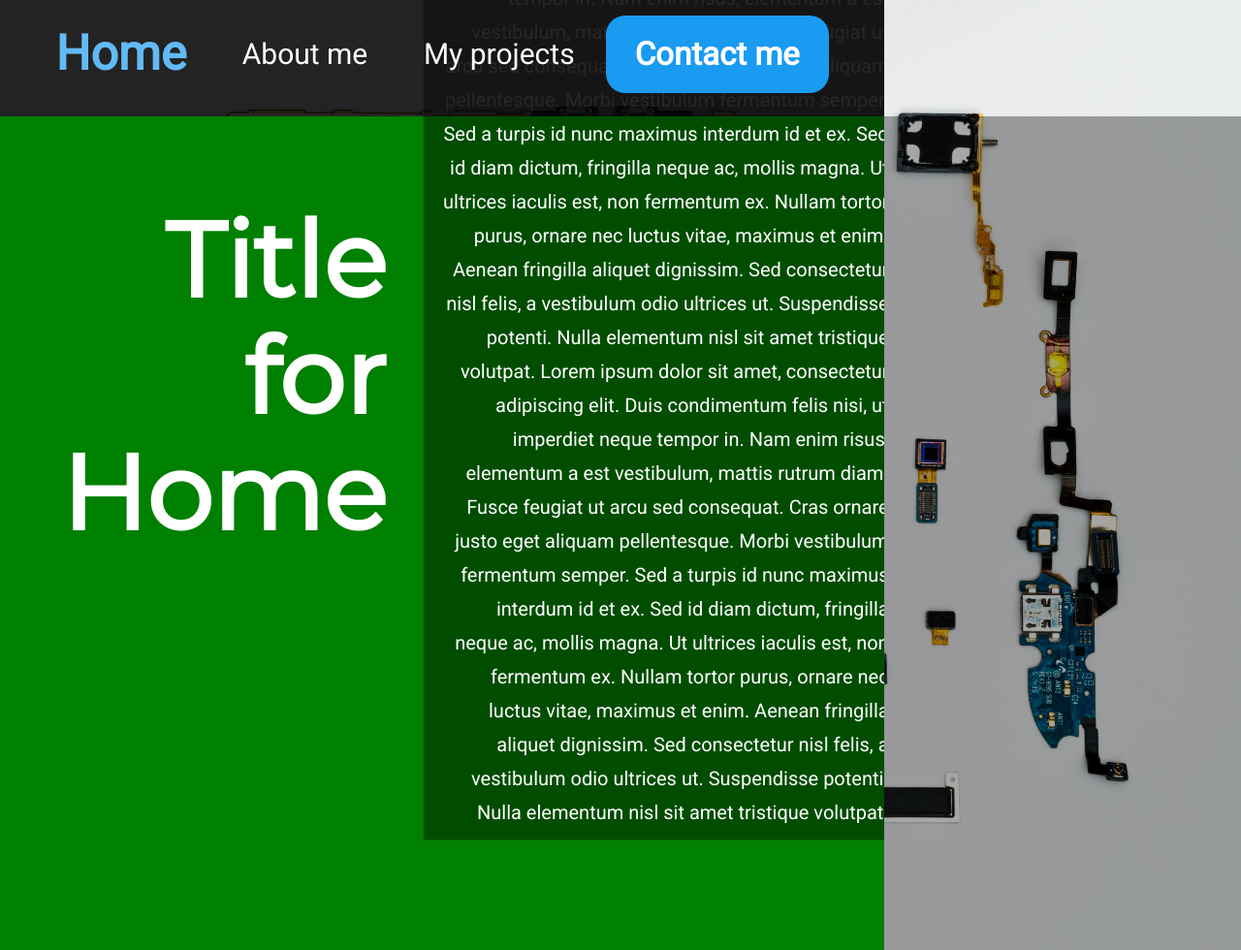
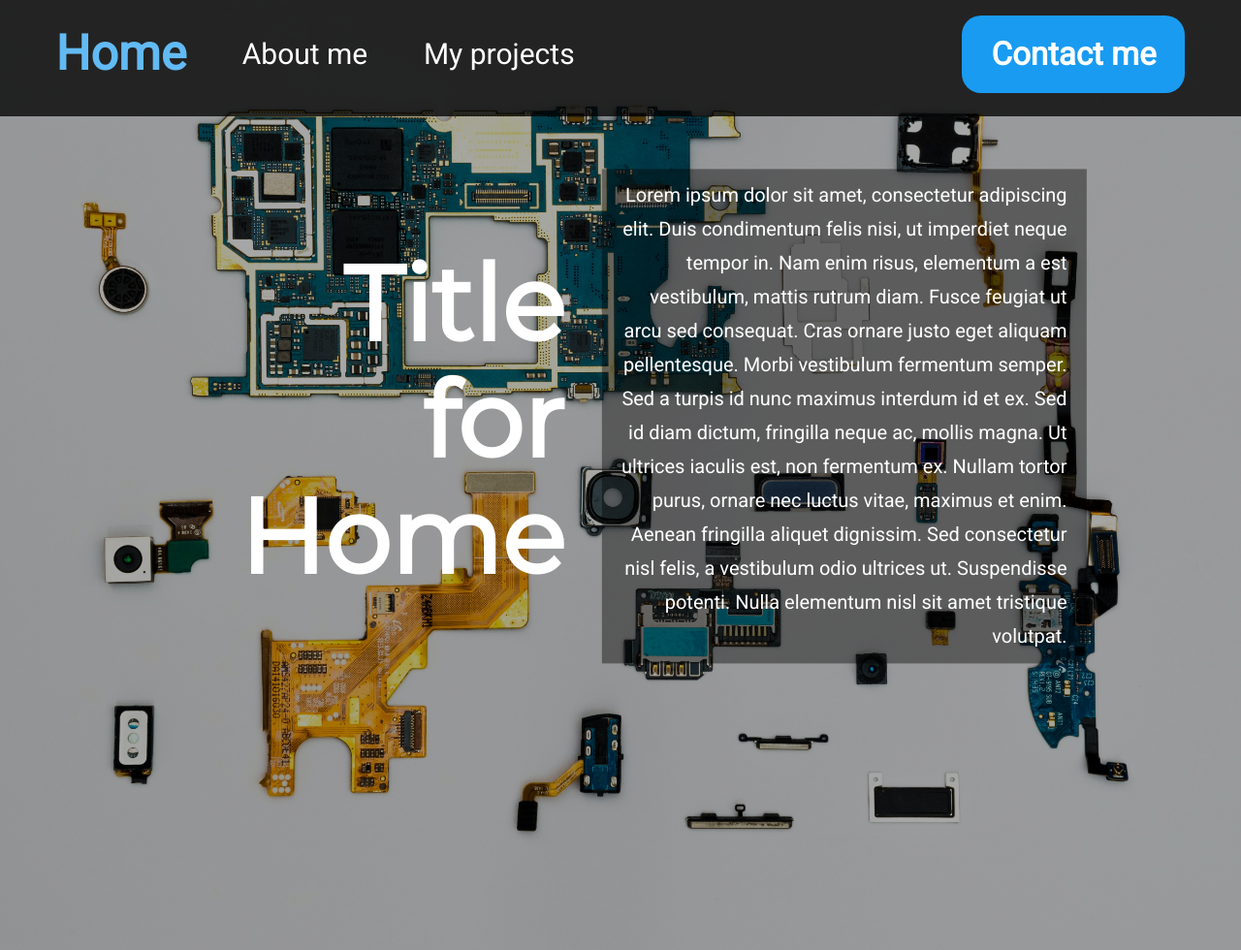
Before and after one commit to Johndhawk2/website, a PHP site: page / in a window 1280 px wide. Shown: the whole page at 97% size. Run offline with PHP 8.4, Linux system fonts and the light colour scheme.

Commit message:
XI
Attempt to directly edit background image rather than an image overlay

```diff
--- a/index.html
+++ b/index.html
@@ -13,11 +13,11 @@
 		<script src="https://maxcdn.bootstrapcdn.com/bootstrap/4.4.1/js/bootstrap.min.js"></script>
 		<script src="johnhawk.js"></script>
     </head>
-	<body>
-		<div class="bgImg" id="homeBackground"></div>
+	<body id="homeBackground">
+		<!--<div class="bgImg" id="homeBackground"></div>
 		<div class="bgImg" id="aboutBackground"></div>
 		<div class="bgImg" id="projectsBackground"></div>
-		<div class="bgImg" id="contactBackground"></div>
+		<div class="bgImg" id="contactBackground"></div>-->
 		<div class="bgImgOverlay"></div>
 
 		<!-- Nav Bar for larger screens -->
@@ -63,18 +63,14 @@
 		<!-- Tabs -->
 		<div class="tab-content">
 			<div class="tab-pane fade show active" id="home" role="tabpanel" aria-labelledby="home-tab">
-				<div class="scroll">
 				<div class="homeContent">
 					<h1 class="pageTitle" id="homeTitle">Title for Home</h1>
 					<p class="pageText" id="homeText">
 						Lorem ipsum dolor sit amet, consectetur adipiscing elit. Duis condimentum felis nisi, ut imperdiet neque tempor in. Nam enim risus, elementum a est vestibulum, mattis rutrum diam. Fusce feugiat ut arcu sed consequat. Cras ornare justo eget aliquam pellentesque. Morbi vestibulum fermentum semper. Sed a turpis id nunc maximus interdum id et ex. Sed id diam dictum, fringilla neque ac, mollis magna. Ut ultrices iaculis est, non fermentum ex. Nullam tortor purus, ornare nec luctus vitae, maximus et enim. Aenean fringilla aliquet dignissim. Sed consectetur nisl felis, a vestibulum odio ultrices ut. Suspendisse potenti. Nulla elementum nisl sit amet tristique volutpat.
-							Lorem ipsum dolor sit amet, consectetur adipiscing elit. Duis condimentum felis nisi, ut imperdiet neque tempor in. Nam enim risus, elementum a est vestibulum, mattis rutrum diam. Fusce feugiat ut arcu sed consequat. Cras ornare justo eget aliquam pellentesque. Morbi vestibulum fermentum semper. Sed a turpis id nunc maximus interdum id et ex. Sed id diam dictum, fringilla neque ac, mollis magna. Ut ultrices iaculis est, non fermentum ex. Nullam tortor purus, ornare nec luctus vitae, maximus et enim. Aenean fringilla aliquet dignissim. Sed consectetur nisl felis, a vestibulum odio ultrices ut. Suspendisse potenti. Nulla elementum nisl sit amet tristique volutpat.
 					</p>
 				</div>
 			</div>
-			</div>
 			<div class="tab-pane fade" id="about" role="tabpanel" aria-labelledby="about-tab">
-				<div class="scroll">
 				<div class="aboutContent">
 					<div id="topContent">
 						<h1 class="pageTitle" id="aboutTitle">Title for About</h1>
@@ -89,7 +85,6 @@
 					</div>
 				</div>
 			</div>
-			</div>
 			<div class="tab-pane fade" id="projects" role="tabpanel" aria-labelledby="projects-tab">
 				Projects
 			</div>
--- a/johnhawk.css
+++ b/johnhawk.css
@@ -1,34 +1,3 @@
-/*html, body{
-	height: 100%;
-	overflow: hidden!important;
-}*/
-
-.scroll{
-	background-color: green;
-	height:100%;
-	width: 100%;
-	top: 0;
-	left: 0;
-/*	position: fixed;
-	overflow: scroll!important;*/
-}
-
-html {
-	background-color: red;
-	overflow: hidden;
-	width: 100%;
-  }
-
-  body {
-	height: 100%;
-	position: fixed;
-	/* prevent overscroll bounce*/
-	background-color: lightgreen;
-	overflow-y: scroll;
-	-webkit-overflow-scrolling: touch;
-	/* iOS velocity scrolling */
-  }
-
 a.active.nav-link{
 	background-color: transparent!important;
 	color: #62BAF4!important;
@@ -188,7 +157,7 @@ a.active.nav-link.contact{
 	background-position: 50% 65%;
 }
 
-.bgImg{
+/*.bgImg{
 	position: fixed;
 	top: 0;
 	left: 0;
@@ -196,7 +165,7 @@ a.active.nav-link.contact{
 	display: none;
 	width: 100%!important;
 	height: 100%!important;
-}
+}*/
 
 .closeButton{
 	width: 100%;
--- a/johnhawk.js
+++ b/johnhawk.js
@@ -22,7 +22,7 @@ $(document).ready(function(){
 		var oldTag = $(event.relatedTarget).get()[0].hash	// previous tab
 		var newTag = $(event.target).get()[0].hash	// active tab
 		$('#pageLabel').text($(event.target).text()); // change page text
-		imgFade(oldTag,newTag,500);
+		imgFade(oldTag, newTag);
 		$(`.${newTag.substring(1)}`).addClass("active");
 		$(`.${oldTag.substring(1)}`).removeClass("active");
 	});
@@ -64,11 +64,13 @@ function addLoadEvent(func) {
 // End of preload
 
 // Fade background when tabs changed
-function imgFade(oldImg, newImg, fadeTime){
-	var oldImgID = oldImg + "Background";
-	var newImgID = newImg + "Background";
-	$(`${oldImgID}`).fadeOut(fadeTime);
-	$(`${newImgID}`).fadeIn(fadeTime);
+function imgFade(oldImg, newImg){
+	if(oldImg != undefined){
+		var newImgTag = newImg + "Background";
+		var newImgID = newImgTag.substring(1);
+		$(document.body).removeAttr('id');
+		$(document.body).attr('id', newImgID);
+	}
 }
 
 $(window).resize(function() {
```
Lines whose indentation alone changed are shown as unchanged.
